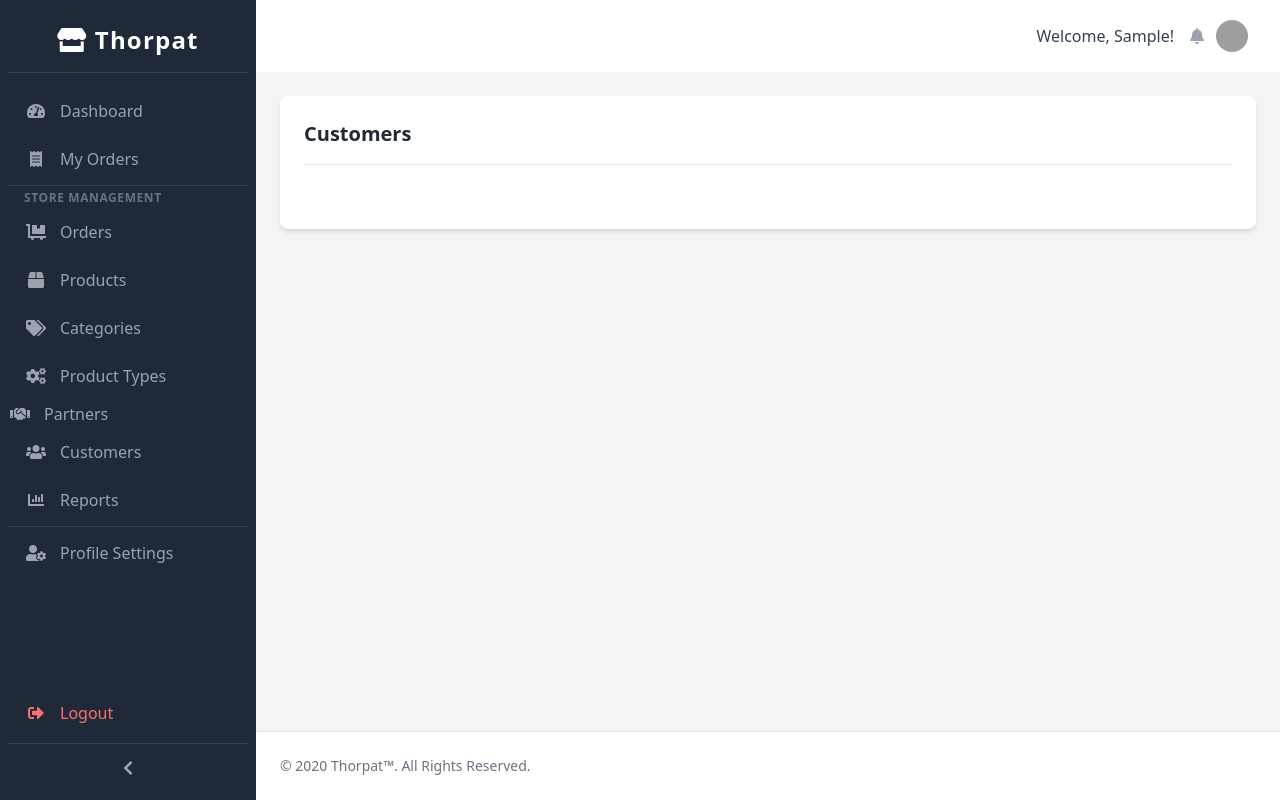
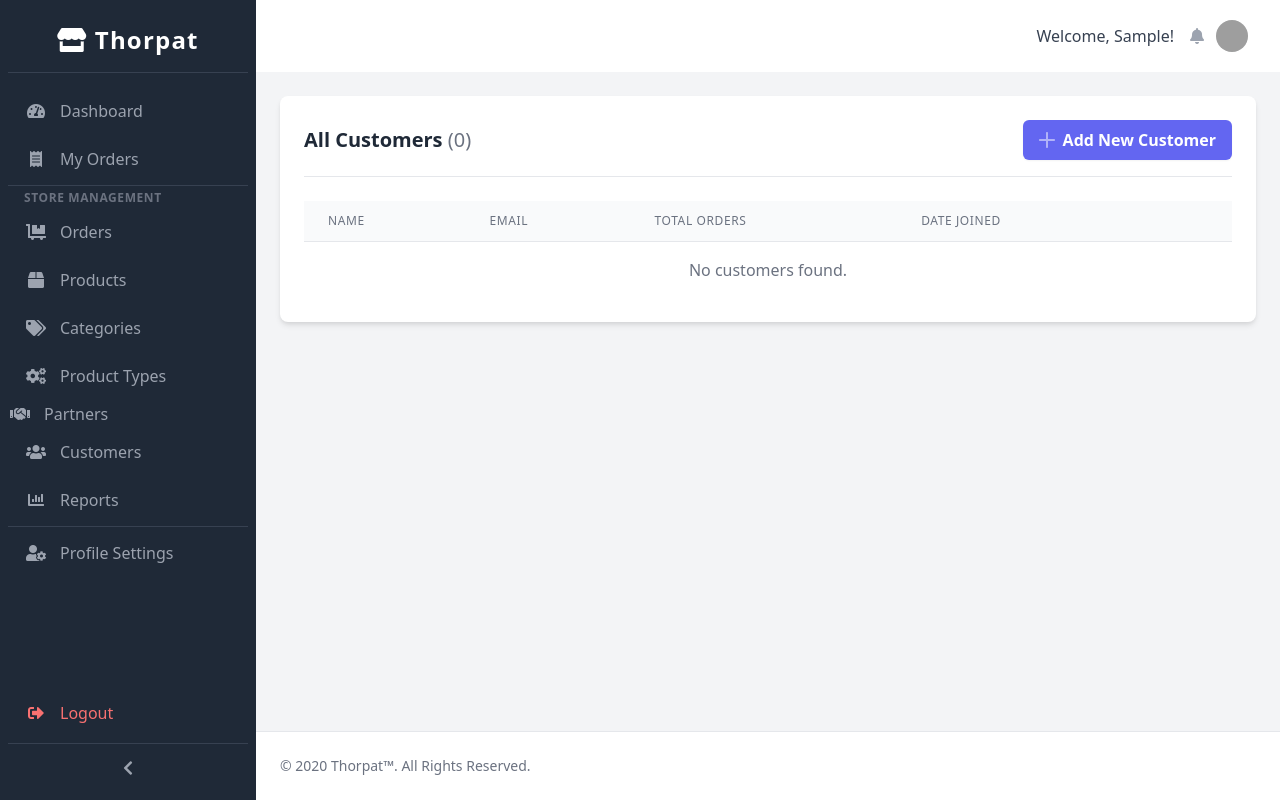
Before and after one commit to ratchanonth60/thorpat-django, a Django app: page /dashboard/customers/ in a window 1280 px wide. Run offline with Django 3.2, Linux system fonts and the light colour scheme; a user stored in the database is signed in; tables that the repository leaves empty hold one stand-in row (values such as "Sample post"); parts of the project's set-up code (start-up, migrations or seed data) failed here and were passed over; some libraries are stand-ins or nearby versions; grey boxes are pictures that could not be loaded.

Commit message:
code update: fix customer views and template

```diff
--- a/src/thorpat/__init__.py
+++ b/src/thorpat/__init__.py
@@ -13,6 +13,7 @@
 ]
 
 APPS = [
+    "thorpat",
     "thorpat.apps.users",
     "thorpat.apps.profiles",
     "thorpat.apps.activitylog",
--- a/src/thorpat/apps/dashboard/customer/urls.py
+++ b/src/thorpat/apps/dashboard/customer/urls.py
@@ -1,10 +1,19 @@
 from django.urls import path
 
-from .views import CustomerListView, CustomerDetailView
+from .views import (
+    CustomerListView,
+    CustomerDetailView,
+    CustomerCreateView,
+    CustomerUpdateView,
+    CustomerDeleteView,
+)
 
 app_name = "customers"
 
 urlpatterns = [
     path("", CustomerListView.as_view(), name="list"),
     path("<int:pk>/", CustomerDetailView.as_view(), name="detail"),
+    path("add/", CustomerCreateView.as_view(), name="add"),
+    path("<int:pk>/edit/", CustomerUpdateView.as_view(), name="edit"),
+    path("<int:pk>/delete/", CustomerDeleteView.as_view(), name="delete"),
 ]
--- a/src/thorpat/apps/dashboard/customer/views.py
+++ b/src/thorpat/apps/dashboard/customer/views.py
@@ -1,25 +1,31 @@
+from django.contrib import messages
 from django.contrib.auth import get_user_model
-from django.contrib.auth.mixins import LoginRequiredMixin
-from django.views.generic import DetailView, ListView
+from django.contrib.auth.mixins import LoginRequiredMixin, UserPassesTestMixin
+from django.urls import reverse_lazy
+from django.utils.translation import gettext_lazy as _
+from django.views.generic import (
+    CreateView,
+    DeleteView,
+    DetailView,
+    ListView,
+    UpdateView,
+)
 
+from thorpat.apps.dashboard.customer.forms import CustomerForm
 from thorpat.apps.order.models import Order
 
 User = get_user_model()
 
 
-class AdminCustomerListView(LoginRequiredMixin, ListView):
-    model = User
-    template_name = "dashboard/customer/list.html"
-    context_object_name = "customers"
-    paginate_by = 20
-
-    def get_queryset(self):
-        # แสดงเฉพาะ User ที่ไม่ใช่ staff/admin
-        return User.objects.filter(is_staff=False).order_by("-date_joined")
+class StaffRequiredMixin(LoginRequiredMixin, UserPassesTestMixin):
+    def test_func(self):
+        return self.request.user.is_staff  # type: ignore[return-value]
 
 
-class CustomerListView(LoginRequiredMixin, ListView):
-    model = get_user_model()
+class CustomerListView(
+    StaffRequiredMixin, ListView
+):  # เปลี่ยน LoginRequiredMixin เป็น StaffRequiredMixin
+    model = User
     template_name = "dashboard/customer/list.html"
     context_object_name = "customers"
     paginate_by = 10
@@ -28,8 +34,9 @@
         return super().get_queryset().filter(is_staff=False).order_by("-date_joined")
 
 
-# เพิ่ม View ใหม่สำหรับหน้ารายละเอียดลูกค้า
-class CustomerDetailView(LoginRequiredMixin, DetailView):
+class CustomerDetailView(
+    StaffRequiredMixin, DetailView
+):  # เปลี่ยน LoginRequiredMixin เป็น StaffRequiredMixin
     model = get_user_model()
     template_name = "dashboard/customer/detail.html"
     context_object_name = "customer"
@@ -45,3 +52,85 @@
             order.total_incl_tax for order in Order.objects.filter(user=customer)
         )
         return context
+
+
+# เพิ่มส่วนนี้
+class CustomerCreateView(StaffRequiredMixin, CreateView):
+    model = User
+    form_class = CustomerForm
+    template_name = "dashboard/customer/form.html"
+    success_url = reverse_lazy("dashboard:customer-list")
+
+    def get_context_data(self, **kwargs):
+        context = super().get_context_data(**kwargs)
+        context["title"] = _("Add New Customer")
+        return context
+
+    def form_valid(self, form):
+        # ตรวจสอบให้แน่ใจว่าผู้ใช้ที่สร้างใหม่ไม่ใช่ is_staff และ is_superuser
+        form.instance.is_staff = False
+        form.instance.is_superuser = False
+        response = super().form_valid(form)
+        messages.success(
+            self.request,
+            _("Customer '%(username)s' created successfully!")
+            % {"username": self.object.username},
+        )
+        return response
+
+
+class CustomerUpdateView(StaffRequiredMixin, UpdateView):
+    model = User
+    form_class = CustomerForm
+    template_name = "dashboard/customer/form.html"
+    context_object_name = "customer"
+    success_url = reverse_lazy("dashboard:customer-list")
+
+    def get_context_data(self, **kwargs):
+        context = super().get_context_data(**kwargs)
+        context["title"] = _("Edit Customer")
+        context["page_title"] = f"Edit Customer: {self.object.username}"
+        return context
+
+    def form_valid(self, form):
+        # ป้องกันการเปลี่ยน is_staff/is_superuser ผ่านหน้านี้
+        if form.instance.is_staff and not self.request.user.is_superuser:
+            # ถ้าผู้ใช้ที่กำลังแก้ไขเป็น staff และผู้แก้ไขไม่ใช่ superuser
+            # อาจจะต้องเพิ่มการจัดการข้อผิดพลาดหรือป้องกันไม่ให้แก้ไข is_staff
+            pass  # หรือ form.add_error(...)
+
+        response = super().form_valid(form)
+        messages.success(
+            self.request,
+            _("Customer '%(username)s' updated successfully!")
+            % {"username": self.object.username},
+        )
+        return response
+
+
+class CustomerDeleteView(StaffRequiredMixin, DeleteView):
+    model = User
+    template_name = "dashboard/customer/confirm_delete.html"
+    context_object_name = "customer"
+    success_url = reverse_lazy("dashboard:customer-list")
+
+    def get_context_data(self, **kwargs):
+        context = super().get_context_data(**kwargs)
+        context["title"] = _("Delete Customer")
+        return context
+
+    def form_valid(self, form):
+        # ตรวจสอบว่ากำลังลบผู้ใช้ที่เป็น staff/superuser หรือไม่
+        if self.object.is_staff or self.object.is_superuser:
+            messages.error(
+                self.request,
+                _("Cannot delete staff or superuser accounts through this interface."),
+            )
+            return self.form_invalid(form)  # ป้องกันการลบ
+        response = super().form_valid(form)
+        messages.success(
+            self.request,
+            _("Customer '%(username)s' deleted successfully!")
+            % {"username": self.object.username},
+        )
+        return response
--- a/src/thorpat/templates/dashboard/customer/list.html
+++ b/src/thorpat/templates/dashboard/customer/list.html
@@ -1,96 +1,56 @@
-{% extends "dashboard/base_list.html" %}
+{% extends "dashboard/base_dashboard.html" %} {# เปลี่ยน base_list.html เป็น base_dashboard.html #}
+{% load i18n %}
 
-{% block list_title %}Customers{% endblock %}
+{% block dashboard_title %}{% trans "Customers" %}{% endblock %} {# เปลี่ยนเป็น block dashboard_title #}
+{% block dashboard_page_title %}{% trans "Customer Management" %}{% endblock %} {# เพิ่ม block นี้ #}
 
-{% block list_actions %}
-    <!-- Search form -->
-    <form class="relative">
-        <label for="action-search" class="sr-only">Search</label>
-        <input id="action-search" class="form-input pl-9 focus:border-slate-300" type="search" placeholder="Search Customers…">
-        <button class="absolute inset-0 right-auto group" type="submit" aria-label="Search">
-            <svg class="w-4 h-4 shrink-0 fill-current text-slate-400 group-hover:text-slate-500 ml-3 mr-2" viewBox="0 0 16 16" xmlns="http://www.w3.org/2000/svg">
-                <path d="M7 14c-3.86 0-7-3.14-7-7s3.14-7 7-7 7 3.14 7 7-3.14 7-7 7zM7 2C4.243 2 2 4.243 2 7s2.243 5 5 5 5-2.243 5-5-2.243-5-5-5z"></path>
-                <path d="M15.707 14.293L13.314 11.9a8.019 8.019 0 01-1.414 1.414l2.393 2.393a.997.997 0 001.414 0 .999.999 0 000-1.414z"></path>
+{% block dashboard_content %} {# เปลี่ยนเป็น block dashboard_content #}
+<div class="bg-white shadow-md rounded-lg p-4 sm:p-6">
+    <div class="flex justify-between items-center mb-6 border-b pb-4">
+        <h2 class="text-xl font-semibold text-gray-800">{% trans "All Customers" %} <span class="text-gray-500 font-medium">({{ customers.count }})</span></h2>
+        <div>
+            <a href="{% url 'dashboard:customers:add' %}" class="bg-indigo-500 text-white font-bold py-2 px-4 rounded-md hover:bg-indigo-600 flex items-center shadow-sm">
+                <svg class="w-4 h-4 fill-current opacity-50 shrink-0 mr-2" viewBox="0 0 16 16">
+                    <path d="M15 7H9V1c0-.6-.4-1-1-1S7 .4 7 1v6H1c-.6 0-1 .4-1 1s.4 1 1 1h6v6c0 .6.4 1 1 1s1-.4 1-1V9h6c.6 0 1-.4 1-1s-.4-1-1-1z" />
                 </svg>
-        </button>
-    </form>
-{% endblock %}
+                <span>{% trans "Add New Customer" %}</span>
+            </a>
+        </div>
+    </div>
 
-
-{% block list_content %}
-<div class="bg-white dark:bg-slate-800 shadow-lg rounded-sm border border-slate-200 dark:border-slate-700 relative">
-    <header class="px-5 py-4">
-        <h2 class="font-semibold text-slate-800 dark:text-slate-100">All Customers <span class="text-slate-400 dark:text-slate-500 font-medium">({{ object_list.count }})</span></h2>
-    </header>
-    <div>
-        <!-- Table -->
     <div class="overflow-x-auto">
-            <table class="table-auto w-full dark:text-slate-300">
-                <!-- Table header -->
-                <thead class="text-xs font-semibold uppercase text-slate-500 dark:text-slate-400 bg-slate-50 dark:bg-slate-700/20 border-t border-b border-slate-200 dark:border-slate-700">
+        <table class="min-w-full divide-y divide-gray-200">
+            <thead class="bg-gray-50">
                 <tr>
-                        <th class="px-2 first:pl-5 last:pr-5 py-3 whitespace-nowrap">
-                            <div class="font-semibold text-left">Name</div>
-                        </th>
-                        <th class="px-2 first:pl-5 last:pr-5 py-3 whitespace-nowrap">
-                            <div class="font-semibold text-left">Email</div>
-                        </th>
-                        <th class="px-2 first:pl-5 last:pr-5 py-3 whitespace-nowrap">
-                            <div class="font-semibold text-left">Total Orders</div>
-                        </th>
-                        <th class="px-2 first:pl-5 last:pr-5 py-3 whitespace-nowrap">
-                            <div class="font-semibold text-left">Date Joined</div>
-                        </th>
-                        <th class="px-2 first:pl-5 last:pr-5 py-3 whitespace-nowrap">
-                            <div class="font-semibold text-left">Actions</div>
-                        </th>
+                    <th scope="col" class="px-6 py-3 text-left text-xs font-medium text-gray-500 uppercase tracking-wider">{% trans "Name" %}</th>
+                    <th scope="col" class="px-6 py-3 text-left text-xs font-medium text-gray-500 uppercase tracking-wider">{% trans "Email" %}</th>
+                    <th scope="col" class="px-6 py-3 text-left text-xs font-medium text-gray-500 uppercase tracking-wider">{% trans "Total Orders" %}</th>
+                    <th scope="col" class="px-6 py-3 text-left text-xs font-medium text-gray-500 uppercase tracking-wider">{% trans "Date Joined" %}</th>
+                    <th scope="col" class="relative px-6 py-3"><span class="sr-only">{% trans "Actions" %}</span></th>
                 </tr>
             </thead>
-                <!-- Table body -->
-                <tbody class="text-sm divide-y divide-slate-200 dark:divide-slate-700">
-                    <!-- Row -->
-                    {% for object in object_list %}
+            <tbody class="bg-white divide-y divide-gray-200">
+                {% for customer in customers %}
                 <tr>
-                        <td class="px-2 first:pl-5 last:pr-5 py-3 whitespace-nowrap">
-                            <div class="font-medium text-sky-500">
-                                <a href="{% url 'dashboard:customer-detail' object.pk %}">{{ object.get_full_name|default:object.username }}</a>
-                            </div>
+                    <td class="px-6 py-4 whitespace-nowrap font-medium text-gray-900">
+                        <a href="{% url 'dashboard:customers:detail' customer.pk %}" class="text-sky-500 hover:text-sky-600">{{ customer.get_full_name|default:customer.username }}</a>
                     </td>
-                        <td class="px-2 first:pl-5 last:pr-5 py-3 whitespace-nowrap">
-                            <div class="">{{ object.email }}</div>
+                    <td class="px-6 py-4 whitespace-nowrap text-sm text-gray-500">{{ customer.email }}</td>
+                    <td class="px-6 py-4 whitespace-nowrap text-sm text-gray-500">{{ customer.orders.count }}</td>
+                    <td class="px-6 py-4 whitespace-nowrap text-sm text-gray-500">{{ customer.date_joined|date:"d M, Y" }}</td>
+                    <td class="px-6 py-4 whitespace-nowrap text-right text-sm font-medium">
+                        <a href="{% url 'dashboard:customers:edit' customer.pk %}" class="text-indigo-600 hover:text-indigo-900 mr-4">{% trans "Edit" %}</a>
+                        <a href="{% url 'dashboard:customers:delete' customer.pk %}" class="text-red-600 hover:text-red-900">{% trans "Delete" %}</a>
                     </td>
-                        <td class="px-2 first:pl-5 last:pr-5 py-3 whitespace-nowrap">
-                            <div class="font-medium text-slate-800 dark:text-slate-100">{{ object.orders.count }}</div>
-                        </td>
-                        <td class="px-2 first:pl-5 last:pr-5 py-3 whitespace-nowrap">
-                            <div>{{ object.date_joined|date:"d M, Y" }}</div>
-                        </td>
-                        <td class="px-2 first:pl-5 last:pr-5 py-3 whitespace-nowrap w-px">
-                            <div class="space-x-1">
-                                <button class="text-slate-400 hover:text-slate-500 dark:text-slate-500 dark:hover:text-slate-400 rounded-full">
-                                    <span class="sr-only">Edit</span>
-                                    <svg class="w-8 h-8 fill-current" viewBox="0 0 32 32">
-                                        <path d="M19.7 8.3c-.4-.4-1-.4-1.4 0l-10 10c-.2.2-.3.4-.3.7v4c0 .6.4 1 1 1h4c.3 0 .5-.1.7-.3l10-10c.4-.4.4-1 0-1.4l-4-4zM12.6 22H10v-2.6l6-6 2.6 2.6-6 6zm7.4-7.4L17.4 12l1.6-1.6 2.6 2.6-1.6 1.6z" />
-                                    </svg>
-                                </button>
-                                <button class="text-rose-500 hover:text-rose-600 rounded-full">
-                                    <span class="sr-only">Delete</span>
-                                    <svg class="w-8 h-8 fill-current" viewBox="0 0 32 32">
-                                        <path d="M13 15h2v6h-2zM17 15h2v6h-2z" />
-                                        <path d="M20 9c0-.6-.4-1-1-1h-6c-.6 0-1 .4-1 1v2H8v2h1v10c0 .6.4 1 1 1h12c.6 0 1-.4 1-1V13h1v-2h-4V9zm-6 1h4v1h-4v-1zm7 3v9H11v-9h10z" />
-                                    </svg>
-                                </button>
-                            </div>
-                        </td>
+                </tr>
+                {% empty %}
+                <tr>
+                    <td colspan="5" class="px-6 py-4 text-center text-gray-500">{% trans "No customers found." %}</td>
                 </tr>
                 {% endfor %}
             </tbody>
         </table>
     </div>
+    {% include "dashboard/partials/_pagination.html" %}
 </div>
-</div>
-{% endblock %}
-
-{% block pagination %}
-    {% include "dashboard/partials/_pagination.html" %}
-{% endblock %}
+{% endblock dashboard_content %}
--- a/src/thorpat/templates/dashboard/report/main.html
+++ b/src/thorpat/templates/dashboard/report/main.html
@@ -8,4 +8,4 @@
 <div class="bg-white p-6 rounded-lg shadow-md">
     <p>{% trans "This is where you will view sales reports and other analytics." %}</p>
 </div>
-{% endblock %}
+{% endblock dashboard_content%}
```
Also changed, not shown: src/thorpat/apps/dashboard/customer/forms.py (added, +35 -0 lines), src/thorpat/templates/dashboard/customer/confirm_delete.html (added, +35 -0 lines), src/thorpat/templates/dashboard/customer/detail.html (+23 -21 lines), src/thorpat/templates/dashboard/customer/form.html (added, +57 -0 lines). Lines whose indentation alone changed are shown as unchanged.
